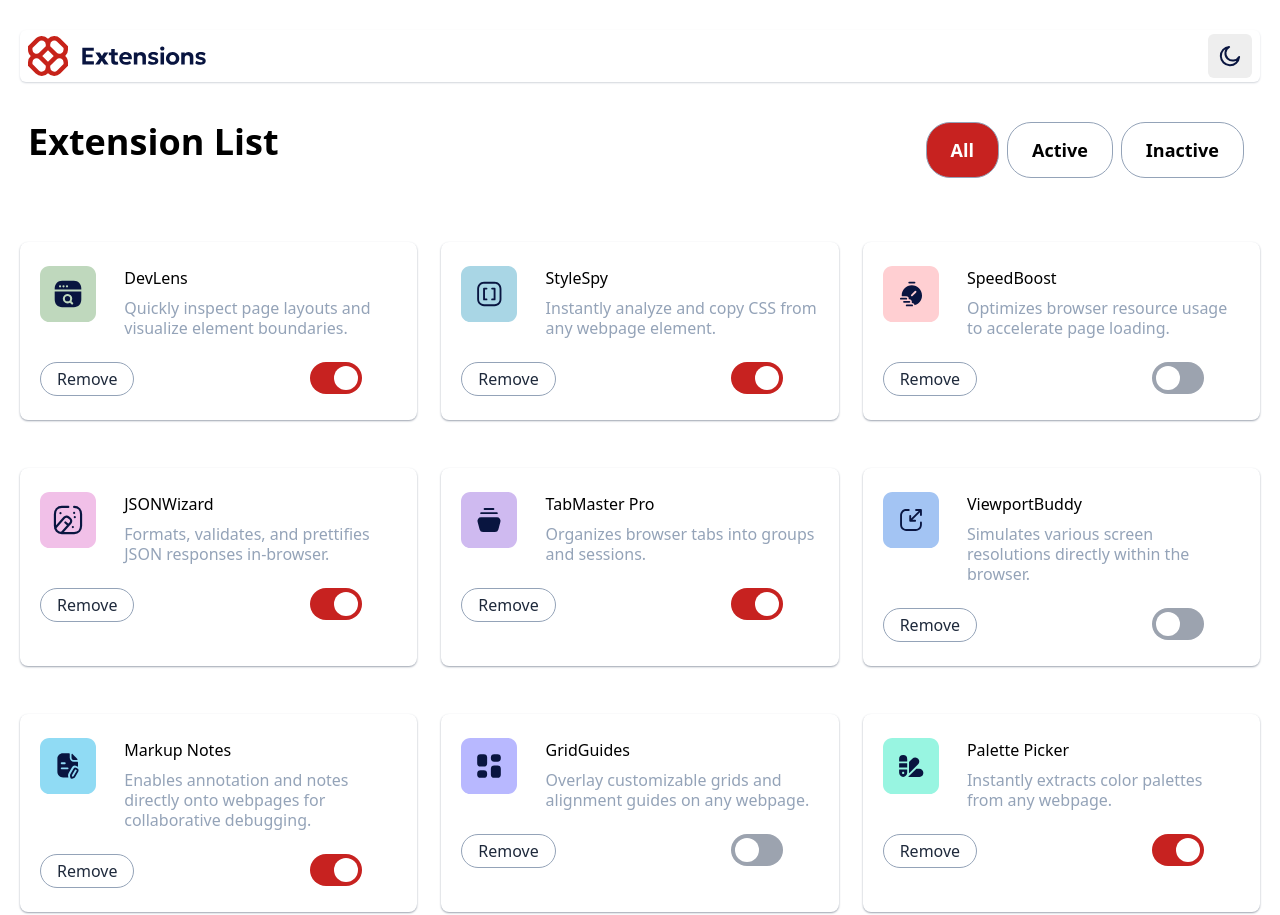
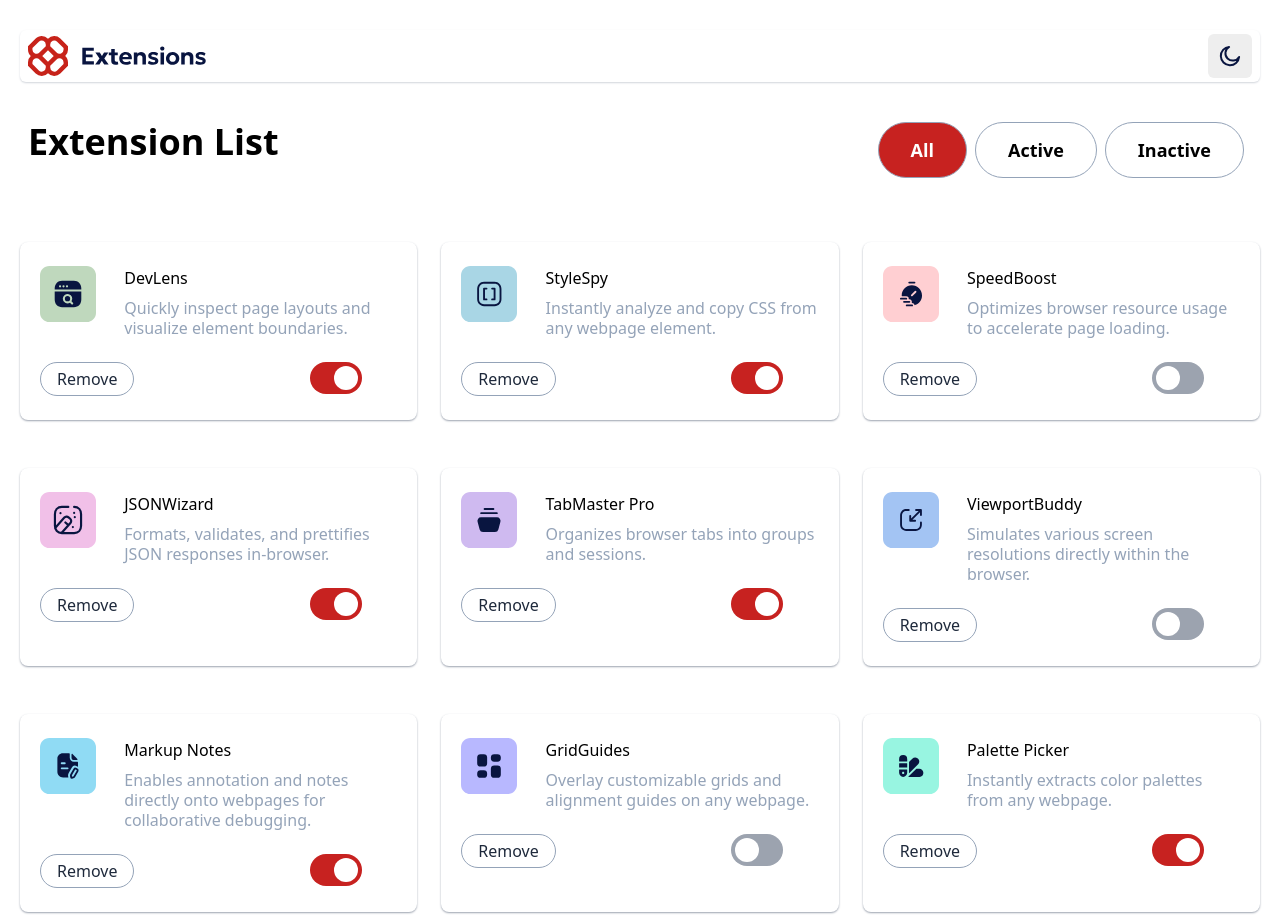
Before and after one commit to Enamul57/Extension-Manager, a website: page index.html in a window 1280 px wide. Shown: the top 915 px of the page. Drawn offline with nearby package versions, Linux system fonts and the light colour scheme.

Commit message:
commting

```diff
--- a/index.html
+++ b/index.html
@@ -35,13 +35,13 @@
           </h1>
         </div>
         <div class="extension_list_status flex justify-around mb-2 px-2 space-x-2">
-          <button id="allStatus" class="border border-slate-400 font-semibold text-lg px-6 py-2 rounded-3xl">
+          <button id="allStatus" class="border border-slate-400 font-semibold text-lg px-8 py-1 rounded-full">
             All
           </button>
-          <button id="active" class="border border-slate-400 font-semibold text-lg px-6 py-2 rounded-3xl">
+          <button id="active" class="border border-slate-400 font-semibold text-lg px-8 py-1 rounded-full">
             Active
           </button>
-          <button id="inactive" class="border border-slate-400 font-semibold text-lg px-6 py-2 rounded-3xl">
+          <button id="inactive" class="border border-slate-400 font-semibold text-lg px-8 py-1 rounded-full">
             Inactive
           </button>
         </div>
```
